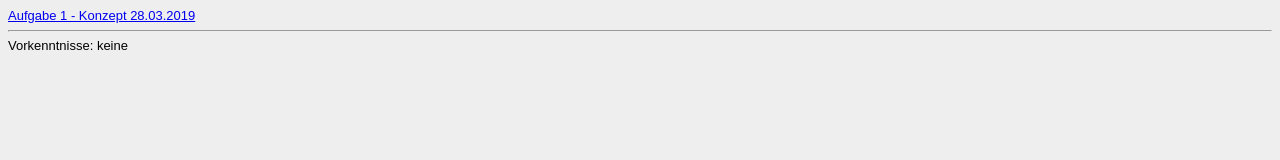
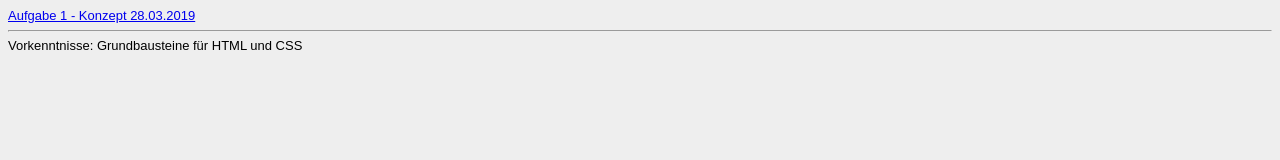
Before and after one commit to MarvRiegelQQ/MarvRiegelQQ.github.io, a plain HTML site: page Steckbrief/steckbrief.htm in a window 1280 px wide. Drawn offline with Linux system fonts and the light colour scheme.

Commit message:
update steckbrief

```diff
--- a/Steckbrief/steckbrief.htm
+++ b/Steckbrief/steckbrief.htm
@@ -6,7 +6,8 @@
 
 <!-- Hier bitte die Vorkenntnisse im Bereich Programmierung zu Beginn der Veranstaltung kurz beschreiben! -->
 <hr>
-Vorkenntnisse: keine
+Vorkenntnisse: Grundbausteine für HTML und CSS
+
 
 <!-- Bitte keine Änderung in der folgenden Zeile vornehmen -->
 </body></html>
```
